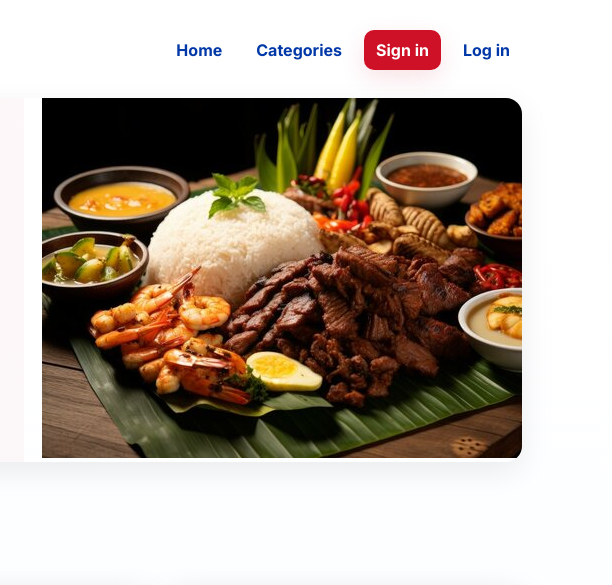
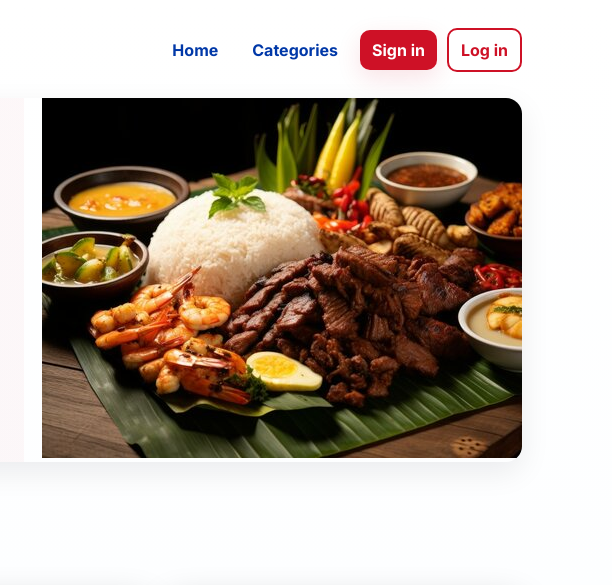
Before and after one commit to JustAProgrammer404/pinoyplate.com, a plain HTML site: page homepage.html in a window 1280 px wide. Shown: the top 585 px of the page, 668-1280 px from the left. Drawn offline with nearby package versions, Linux system fonts and the light colour scheme.

Commit message:
Update webstyle.css

```diff
--- a/webstyle.css
+++ b/webstyle.css
@@ -70,6 +70,14 @@ nav a.cta{
       color:var(--flag-white);
       box-shadow: 0 8px 24px rgba(206,17,38,0.12);
     }
+nav a.cta2 {
+  background: var(--flag-white);
+  color: var(--flag-red);
+  border: 2px solid var(--flag-red);
+  border-radius: 10px;
+  padding: 10px 12px;
+  font-weight: 700;
+}
 
 .content{
       border-radius:16px;
```
